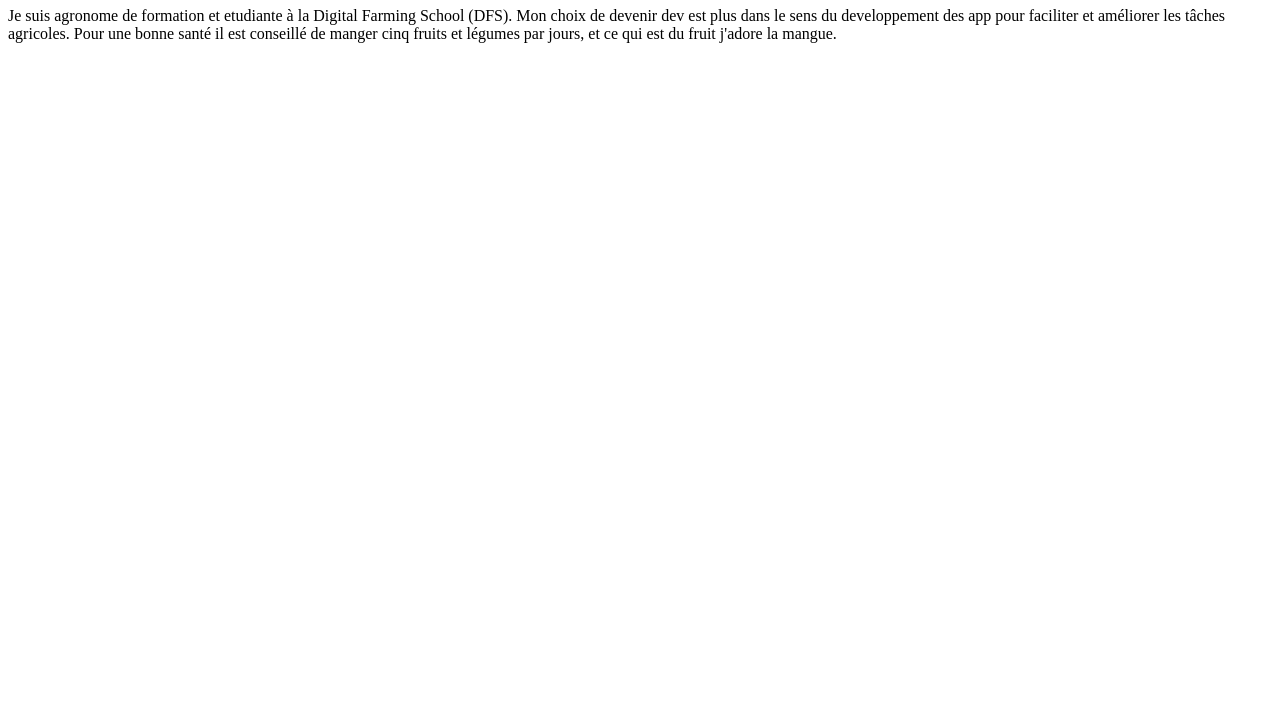
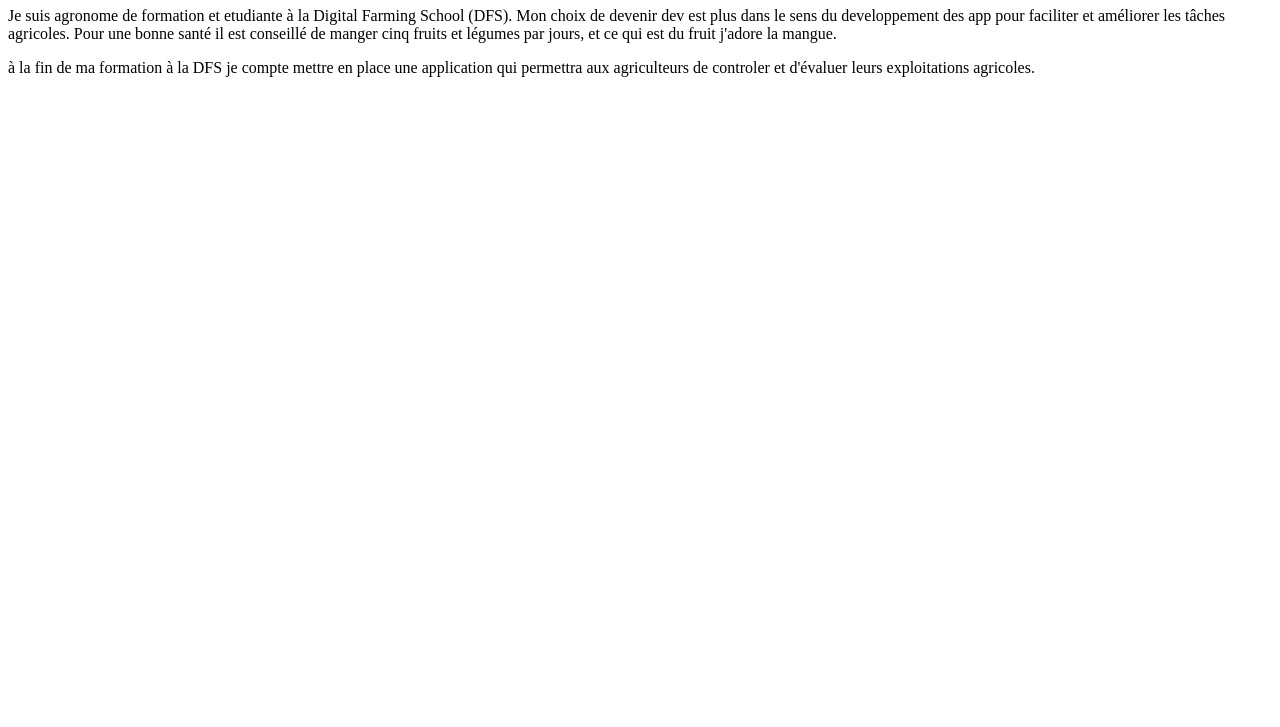
Before and after one commit to emmanuela-brou/ExerciceType-html, a plain HTML site: page niveau-1-graine/01-premiere-page/index.html in a window 1280 px wide. Shown: the part 73-800 px from the top of the page. Drawn offline with Linux system fonts and the light colour scheme.

Commit message:
objectif en fin de formation

```diff
--- a/niveau-1-graine/01-premiere-page/index.html
+++ b/niveau-1-graine/01-premiere-page/index.html
@@ -16,4 +16,8 @@
       du fruit j'adore la mangue.
     </p>
   </body>
+  <p>
+    à la fin de ma formation à la DFS je compte mettre en place une application
+    qui permettra aux agriculteurs de controler et d'évaluer leurs exploitations agricoles.
+  </p>
 </html>
```
